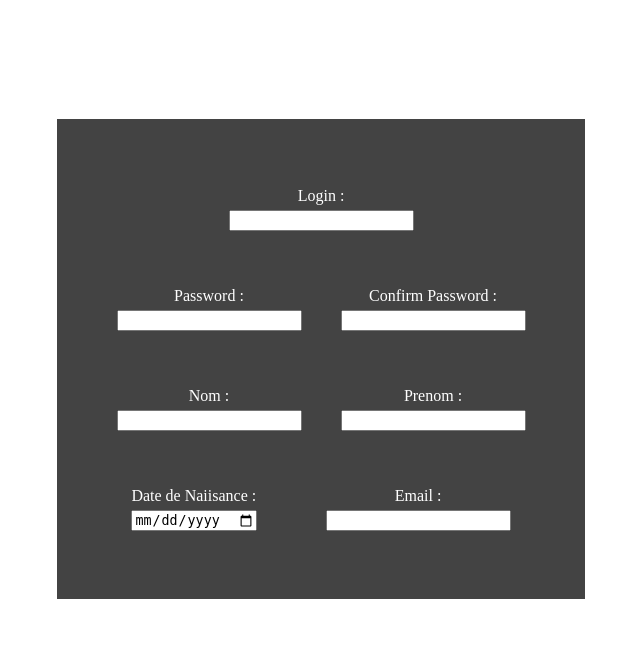
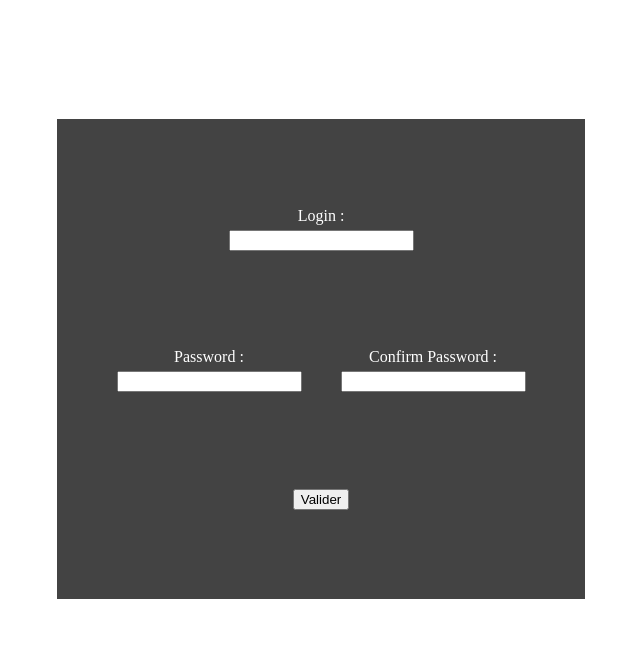
Before and after one commit to Jeremy-DEJOUX/livre-or, a PHP site: page /inscription.php in a window 1280 px wide. Shown: the part 151-800 px from the top of the page, without its empty margins (319-959 px from the left). Run offline with PHP 8.4, Linux system fonts and the light colour scheme.

Commit message:
inscription done

```diff
--- a/inscription.php
+++ b/inscription.php
@@ -1,3 +1,14 @@
+<?php
+
+
+
+
+?>
+
+
+
+
+
 <!DOCTYPE html>
 <html lang="fr">
 <head>
@@ -23,16 +34,16 @@
         <h1>Formulaire d'Inscription</h1>
         <form action="connexion.php" method="post" id="formulaire_inscriptions" class="flex align_center flex_column justify_around">
             <section class="flex flex_column align_center">
-                <label for="Login">Login :</label>
-                <input type="text" name="Login">
+                <label for="login_user">Login :</label>
+                <input type="text" name="login_user">
             </section>
 
 
 
             <section class="flex justify_around align_around">
                 <article class="flex flex_column justify_around align_center">
-                    <label for="password">Password :</label>
-                    <input type="password" name="password">
+                    <label for="password_user">Password :</label>
+                    <input type="password" name="password_user">
                 </article>
 
                 <article class="flex flex_column justify_around align_center">
@@ -41,31 +52,7 @@
                 </article>
             </section>
 
-
-            <section class="flex justify_around align_around">
-                <article class="flex flex_column justify_around align_center">
-                    <label for="nom">Nom :</label>
-                    <input type="text" name="nom" id="">
-                </article>
-
-                <article class="flex flex_column justify_around align_center">
-                    <label for="prenom">Prenom :</label>
-                    <input type="text" name="prenom" id="">
-                </article>
-            </section>
-
-
-            <section class="flex justify_around align_around align_center">
-                <article class="flex flex_column justify_around">
-                    <label for="date">Date de Naiisance :</label>
-                    <input type="date" name="date">
-                </article>
-
-                <article class="flex flex_column justify_around align_center">
-                    <label for="mail">Email :</label>
-                    <input type="email" name="mail" id="">
-                </article>
-            </section>
+            <button type="submit" name="submit" >Valider</button>
         </form>
     </main>
 
```
Also changed, not shown: connexion.php (+41 -4 lines), profil.php (+24 -0 lines).
